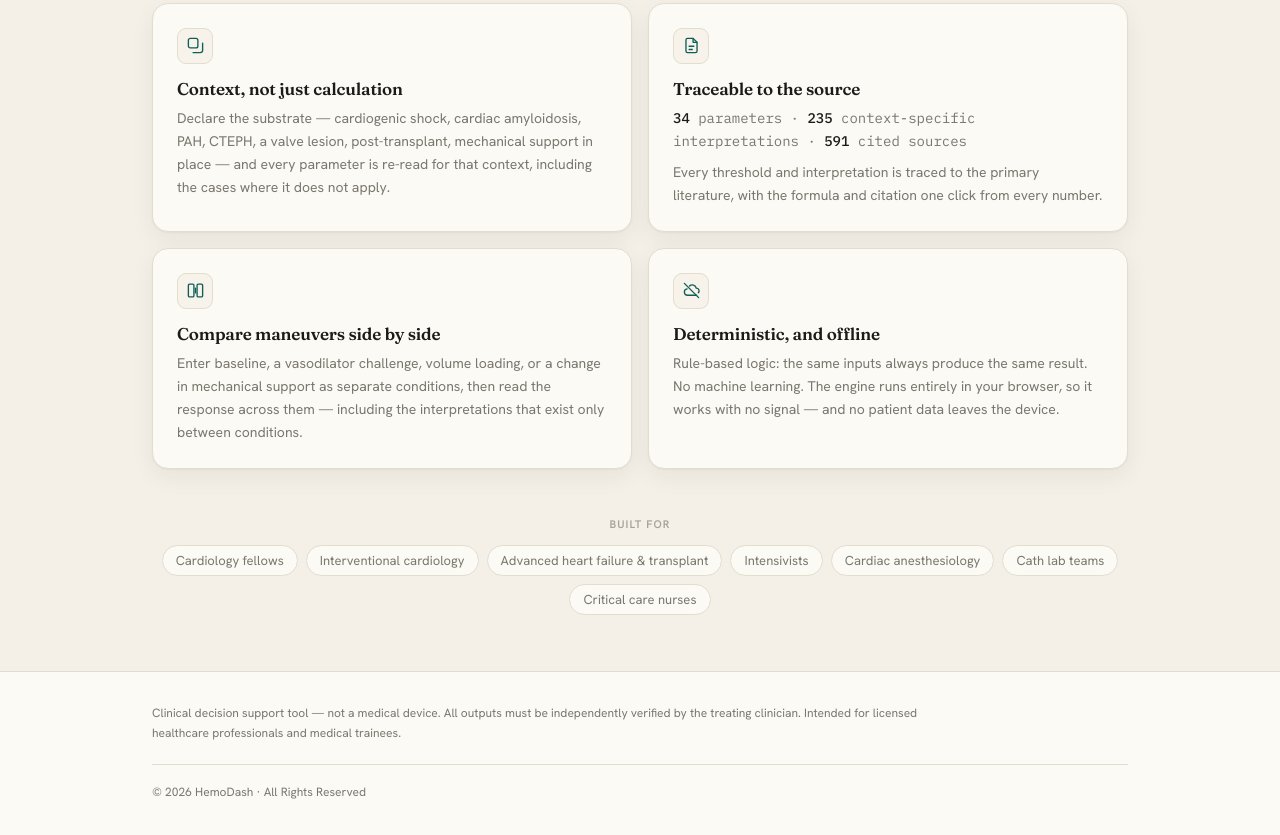
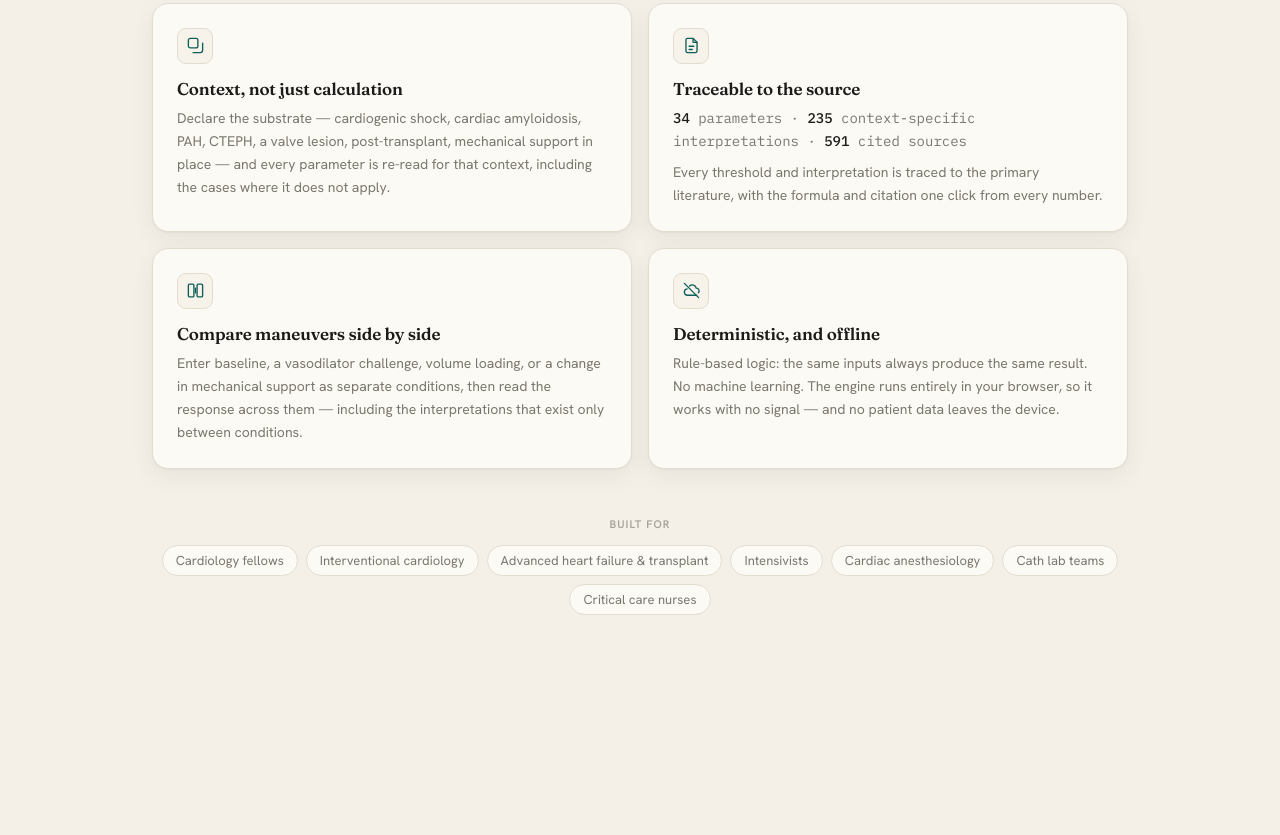
Before and after one commit to dmajure/hemodash-landing, a plain HTML site: page index.html in a window 1280 px wide. Shown: the part 542-1377 px from the top of the page. After the commit the page ends 1213 px from the top, so only its background shows below. Drawn offline with Linux system fonts and the light colour scheme.

Commit message:
Remove the footer
The surface-coloured band with its border-top read as the page ending
early. The page now closes on the "Built for" strip, 163px shorter.

Removes with it the intended-use / not-a-medical-device line and the
copyright. Both need to come back before launch — see DEPLOY.md.

Co-Authored-By: Claude Opus 5 (1M context) <noreply@anthropic.com>

```diff
--- a/index.html
+++ b/index.html
@@ -440,26 +440,8 @@
       background: var(--hd-surface);
     }
 
-    /* ── Footer — mirrors web/src/components/SiteFooter.tsx ── */
-    footer.site {
-      margin-top: auto;
-      border-top: 1px solid var(--hd-border);
-      background: var(--hd-surface);
-    }
-    .footer-inner {
-      display: flex;
-      flex-direction: column;
-      gap: 20px;
-      padding: 32px 24px;
-      font-size: 0.75rem;
-      line-height: 1.65;
-      color: var(--hd-muted);
-    }
-    .footer-inner .intended-use { max-width: 48rem; }
-    .footer-inner .copyright {
-      border-top: 1px solid var(--hd-border);
-      padding-top: 18px;
-    }
+    /* No footer: the surface-coloured band with its border-top read as the page
+       ending early. The page now closes on the "Built for" strip. */
 
     /* ── Responsive ── */
     /* Cards go 2-up well before the hero splits — a tablet has room for the grid
@@ -637,17 +619,6 @@
   </div>
 </main>
 
-<footer class="site">
-  <div class="container footer-inner">
-    <p class="intended-use">
-      Clinical decision support tool &mdash; not a medical device. All outputs must be
-      independently verified by the treating clinician. Intended for licensed
-      healthcare professionals and medical trainees.
-    </p>
-    <p class="copyright">&copy; 2026 HemoDash &middot; All Rights Reserved</p>
-  </div>
-</footer>
-
 <script>
   // Submit without a page refresh. Success replaces the form; failure shows an
   // inline message and leaves the form in place so the address isn't lost.
```
